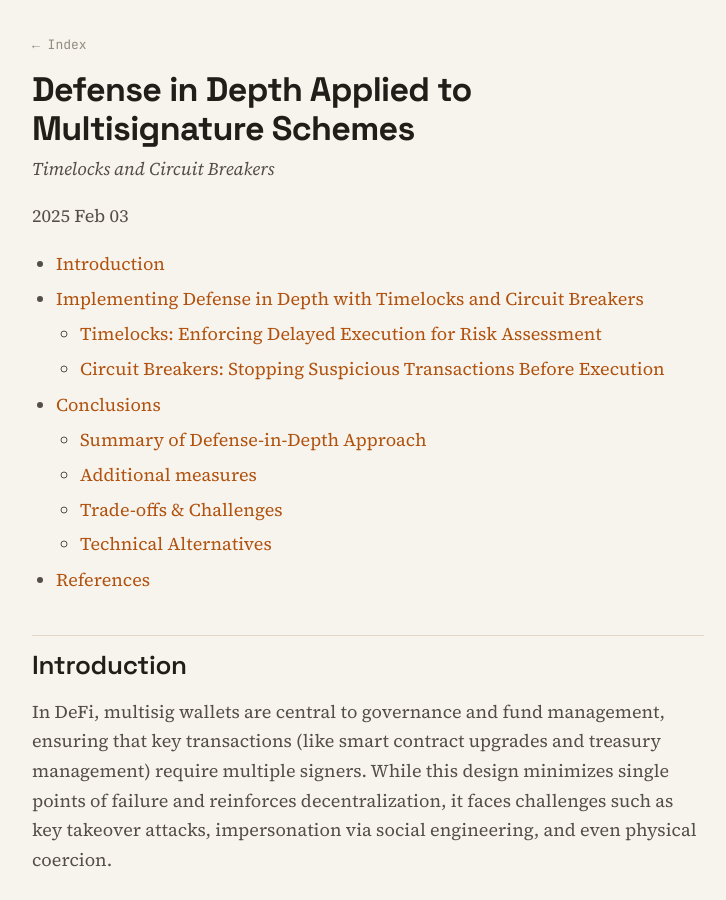
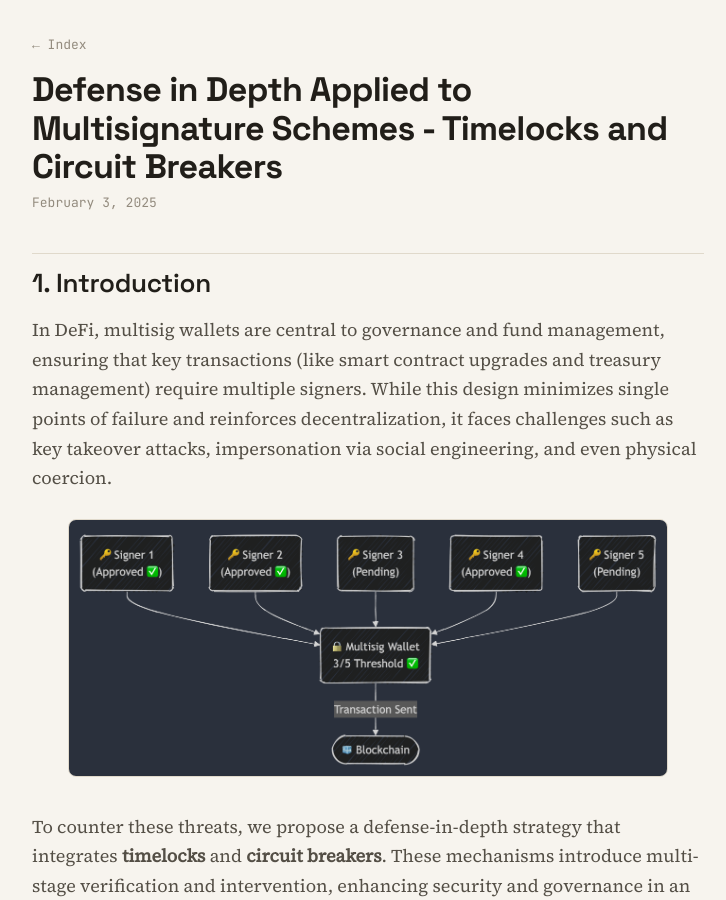
Before and after one commit to bentobox19/bentobox19.github.io, a Jekyll site: the page built from posts/defense-in-depth-applied-to-multisig-schemes.md, in a window 1280 px wide and 900 px high. Shown: the whole window, without its empty margins (272-998 px from the left). Built offline with Jekyll 4.4.1, drawn with Linux system fonts in a browser that asks for light colours; some of the changed text lies outside the part shown.

Commit message:
Mon Aug 10 16:47:56 -04 2026

```diff
--- a/posts/defense-in-depth-applied-to-multisig-schemes.md
+++ b/posts/defense-in-depth-applied-to-multisig-schemes.md
@@ -1,27 +1,9 @@
 ---
-title: Defense in Depth Applied to Multisignature Schemes
+title: Defense in Depth Applied to Multisignature Schemes - Timelocks and Circuit Breakers
+date: 2025-02-03
 ---
 
-_Timelocks and Circuit Breakers_
-
-2025 Feb 03
-
-<!-- MarkdownTOC levels="1,2,3" autolink="true" -->
-
-- [Introduction](#introduction)
-- [Implementing Defense in Depth with Timelocks and Circuit Breakers](#implementing-defense-in-depth-with-timelocks-and-circuit-breakers)
-  - [Timelocks: Enforcing Delayed Execution for Risk Assessment](#timelocks-enforcing-delayed-execution-for-risk-assessment)
-  - [Circuit Breakers: Stopping Suspicious Transactions Before Execution](#circuit-breakers-stopping-suspicious-transactions-before-execution)
-- [Conclusions](#conclusions)
-  - [Summary of Defense-in-Depth Approach](#summary-of-defense-in-depth-approach)
-  - [Additional measures](#additional-measures)
-  - [Trade-offs & Challenges](#trade-offs--challenges)
-  - [Technical Alternatives](#technical-alternatives)
-- [References](#references)
-
-<!-- /MarkdownTOC -->
-
-## Introduction
+## 1. Introduction
 
 In DeFi, multisig wallets are central to governance and fund management, ensuring that key transactions (like smart contract upgrades and treasury management) require multiple signers. While this design minimizes single points of failure and reinforces decentralization, it faces challenges such as key takeover attacks, impersonation via social engineering, and even physical coercion.
 
@@ -96,7 +78,7 @@ Circuit breakers act as emergency stops for transactions flagged as risky, fraud
   * CP-2 (Contingency Planning): Supports establishing procedures to suspend operations under emergency conditions.
 * NIST SP 800-37 (Risk Management Framework – Select Step, Section 3.3): Encourages tailoring controls based on an organization’s unique risk profile, ensuring that measures like circuit breakers are proportionate to the risk of each transaction.
 
-## Conclusions
+## 3. Conclusions
 
 Threat actors are becoming more sophisticated, using advanced techniques to compromise governance—from automated impersonation to coercion. A defense-in-depth approach is essential.
 
```
Also changed, not shown: other parts of posts/defense-in-depth-applied-to-multisig-schemes.md (+2 -2 lines), README.md (+2 -4 lines), posts/2fa-and-totp.md (+6 -5 lines), posts/dvd-10-free-rider-challenge.md (+6 -5 lines), posts/elastic-security-avs-early-view.md (+1 -2 lines), posts/paradigm-ctf-2023-black-sheep.md (+11 -23 lines), posts/stix-and-defi-attack-taxonomy.md (+6 -7 lines), 1 other file.
